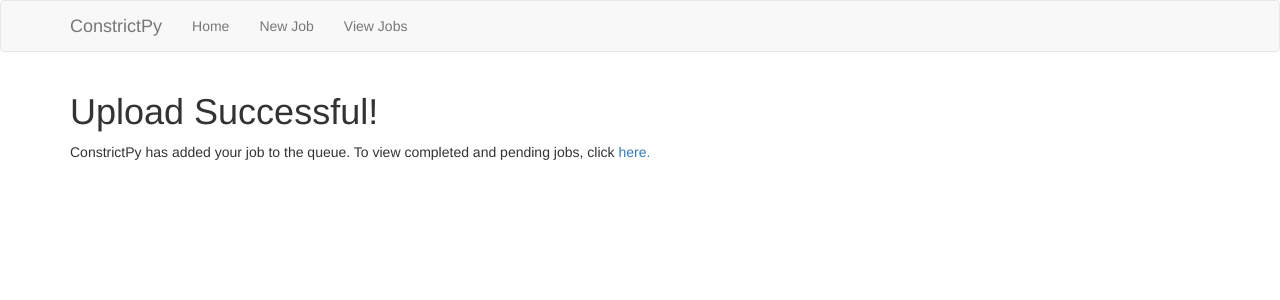
After one commit to cassiepearson/ConstrictPy, a Flask app: page /upload_success in a window 1280 px wide. The commit adds this page. Shown: the top 300 px of the page. Run offline with Flask 2, Linux system fonts and the light colour scheme; some libraries are stand-ins or nearby versions.

Commit message:
Begin template rework

```diff
--- a/app/routes.py
+++ b/app/routes.py
@@ -95,13 +95,18 @@ def newjob():
         db.session.add(J)
         J.launch_task("analyze_job")
         db.session.commit()
-        return redirect(url_for("analysis"))
+        return redirect(url_for("upload_success"))
     return render_template("selectmethods.html", title="New Job", form=form)
 
 
 @app.route("/analysis")
 def analysis():
     return render_template("analysis.html", title="Analysis")
+
+
+@app.route("/upload_success")
+def upload_success():
+    return render_template("upload_success.html", title="Success")
 
 
 @app.route("/jobs")
--- a/app/templates/base.html
+++ b/app/templates/base.html
@@ -19,7 +19,8 @@
             <div class="collapse navbar-collapse" id="bs-example-navbar-collapse-1">
                 <ul class="nav navbar-nav">
                     <li><a href="{{ url_for('index') }}">Home</a></li>
-                    <li><a href="{{ url_for('upload') }}">Upload Data</a></li>
+                    <li><a href="{{ url_for('newjob') }}">New Job</a></li>
+                    <li><a href="{{ url_for('jobs') }}">View Jobs</a></li>
                 </ul>
             </div>
         </div>
--- /dev/null
+++ b/app/templates/upload_success.html
@@ -0,0 +1,11 @@
+{% extends "base.html" %}
+
+{% block app_content %}
+    <h1>Upload Successful!</h1>
+    <p>
+        ConstrictPy has added your job to the queue. To view completed and pending
+        jobs, click
+        <a href="{{ url_for('jobs') }}">here.</a>
+    </p>
+
+{% endblock %}
```
Also changed, not shown: app/templates/newjob.html (added, +14 -0 lines).
